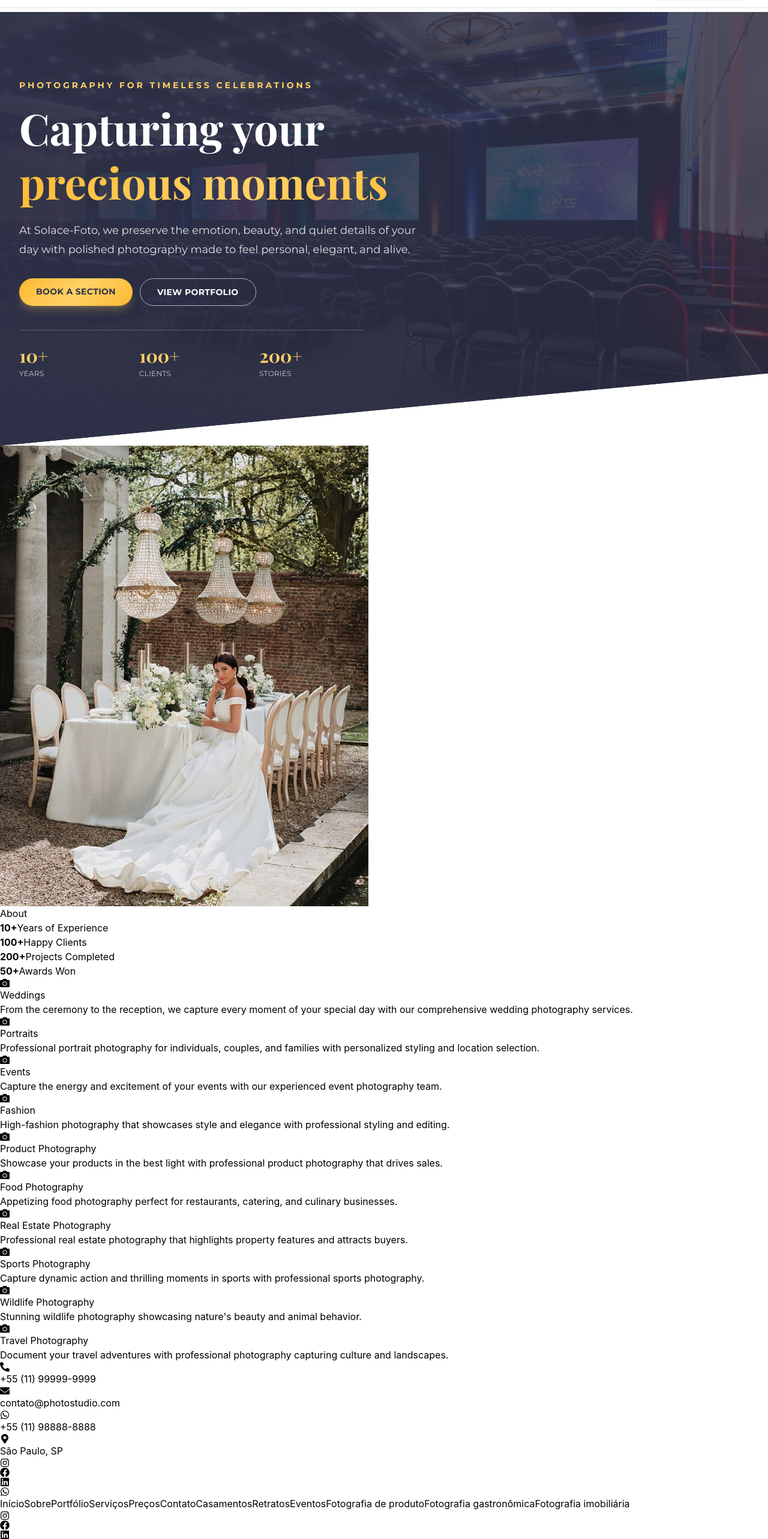
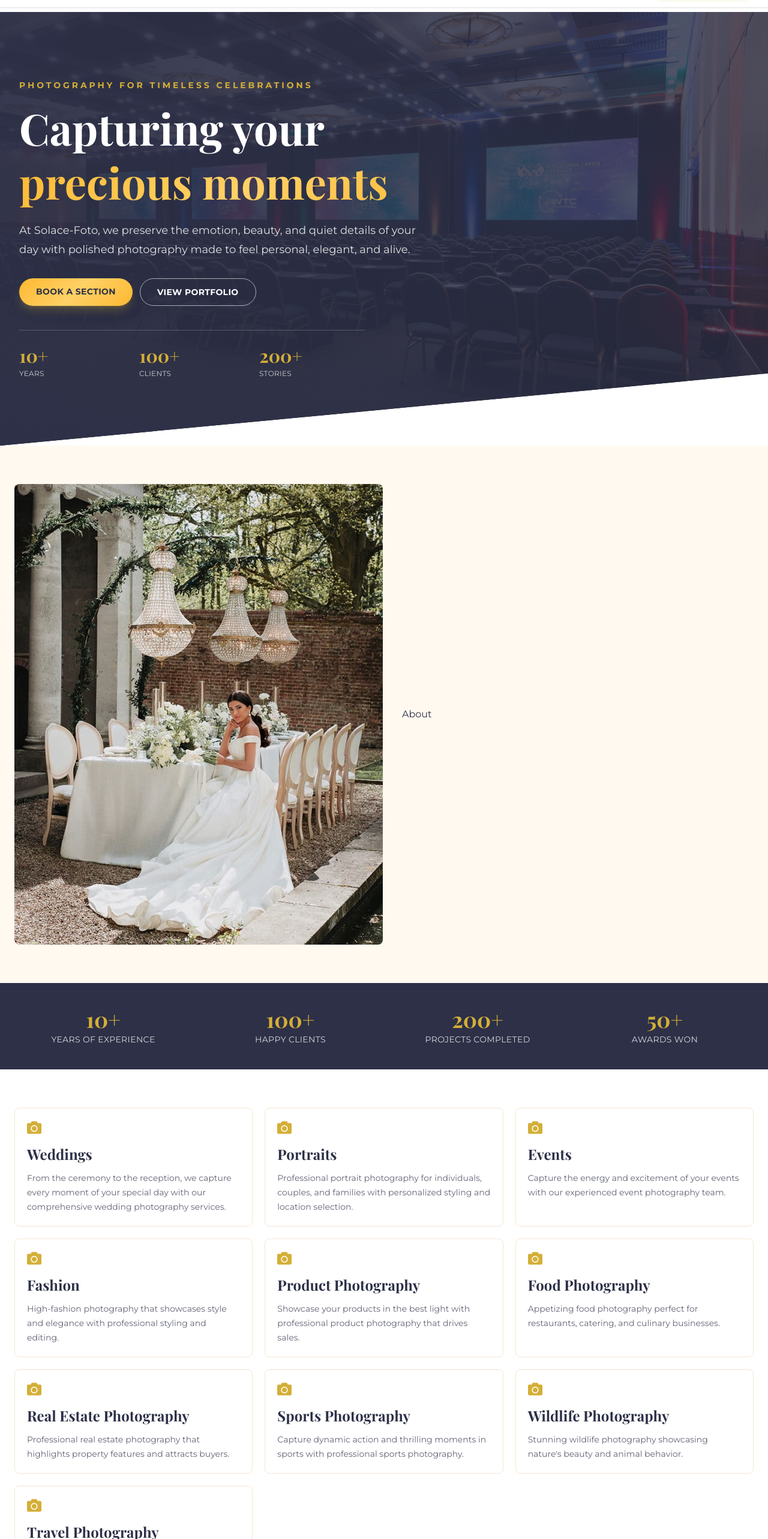
Before and after one commit to Ese-Fapo/Soulace-photo, a React (Vite) app in the folder my-app/: page / in a window 1280 px wide. Shown: the part 60-2626 px from the top of the page at 60% size. Built offline with nearby package versions, Linux system fonts and the light colour scheme.

Commit message:
THEMEcolor

```diff
--- a/my-app/src/App.jsx
+++ b/my-app/src/App.jsx
@@ -18,7 +18,7 @@ const App = () => {
     offset: true })
   }, [])
   return (
-    <div>
+    <div className='w-full max-w-full overflow-x-clip'>
       <Navbar />
       <Hero />
       <About />
--- a/my-app/src/components/About.jsx
+++ b/my-app/src/components/About.jsx
@@ -2,9 +2,15 @@ import { assets } from '../assets/asset'
 
 const About = () => {
   return (
-    <section id="about">
-      <img src={assets.aboutImg} alt="Bride portrait" />
-      <div>About</div>
+    <section id="about" className="w-full max-w-full overflow-x-clip bg-cream px-4 py-16 sm:px-6">
+      <div className="mx-auto flex w-full max-w-7xl flex-col items-center gap-8 md:flex-row">
+        <img
+          className="h-auto w-full max-w-md rounded-lg object-cover"
+          src={assets.aboutImg}
+          alt="Bride portrait"
+        />
+        <div className="w-full min-w-0 max-w-2xl font-montserrat text-charcoal">About</div>
+      </div>
     </section>
   )
 }
--- a/my-app/src/components/Contact.jsx
+++ b/my-app/src/components/Contact.jsx
@@ -2,27 +2,40 @@ import { contactInfo, socialLinks } from '../assets/asset'
 
 const Contact = () => {
   return (
-    <section id="contact">
+    <section id="contact" className="w-full max-w-full overflow-x-clip bg-cream px-4 py-16 sm:px-6">
+      <div className="mx-auto flex w-full max-w-7xl flex-col gap-4 sm:grid sm:grid-cols-2 lg:grid-cols-4">
       {contactInfo.map((item) => {
         const Icon = item.icon
 
         return (
-          <a key={item.id} href={item.href}>
-            <Icon />
-            <span>{item.value}</span>
+          <a
+            key={item.id}
+            href={item.href}
+            className="flex min-w-0 max-w-full items-center gap-3 rounded-lg bg-white p-4 font-montserrat text-sm text-charcoal shadow-sm"
+          >
+            <Icon className="shrink-0 text-gold" />
+            <span className="min-w-0 break-words">{item.value}</span>
           </a>
         )
       })}
+      </div>
 
+      <div className="mx-auto mt-6 flex w-full max-w-7xl flex-wrap justify-center gap-3">
       {socialLinks.map((item) => {
         const Icon = item.icon
 
         return (
-          <a key={item.id} href={item.href} aria-label={item.label}>
-            <Icon />
+          <a
+            key={item.id}
+            href={item.href}
+            aria-label={item.label}
+            className="flex h-11 w-11 shrink-0 items-center justify-center rounded-full bg-charcoal text-white transition-colors duration-300 hover:bg-rose"
+          >
+            <Icon className="max-w-full" />
           </a>
         )
       })}
+      </div>
     </section>
   )
 }
--- a/my-app/src/components/Footer.jsx
+++ b/my-app/src/components/Footer.jsx
@@ -2,15 +2,16 @@ import { quickLinks, serviceLinks, socialLinks } from '../assets/asset'
 
 const Footer = () => {
   return (
-    <footer>
+    <footer className="w-full max-w-full overflow-x-clip bg-charcoal px-4 py-8 text-white sm:px-6">
+      <div className="mx-auto flex w-full max-w-7xl flex-wrap items-center justify-center gap-x-5 gap-y-3">
       {quickLinks.map((link) => (
-        <a key={link.id} href={link.href}>
+        <a key={link.id} href={link.href} className="max-w-full break-words font-montserrat text-sm text-white/80 hover:text-gold">
           {link.label}
         </a>
       ))}
 
       {serviceLinks.map((link) => (
-        <a key={link.id} href={link.href}>
+        <a key={link.id} href={link.href} className="max-w-full break-words font-montserrat text-sm text-white/80 hover:text-gold">
           {link.label}
         </a>
       ))}
@@ -19,11 +20,17 @@ const Footer = () => {
         const Icon = link.icon
 
         return (
-          <a key={link.id} href={link.href} aria-label={link.label}>
-            <Icon />
+          <a
+            key={link.id}
+            href={link.href}
+            aria-label={link.label}
+            className="flex h-9 w-9 shrink-0 items-center justify-center rounded-full bg-white/10 text-white hover:bg-gold hover:text-charcoal"
+          >
+            <Icon className="max-w-full" />
           </a>
         )
       })}
+      </div>
     </footer>
   )
 }
--- a/my-app/src/components/Hero.jsx
+++ b/my-app/src/components/Hero.jsx
@@ -2,11 +2,11 @@ import { assets } from '../assets/asset'
 
 const Hero = () => {
   return (
-    <section id='home' className='clip-path hero relative min-h-[100svh] pt-16 sm:pt-20'>
-      <div className='relative flex min-h-[calc(100svh-4rem)] items-center overflow-hidden sm:min-h-[calc(100svh-5rem)]'>
-        <div className='absolute inset-0 z-0 hero-bg'>
+    <section id='home' className='clip-path hero relative min-h-[100svh] w-full max-w-full overflow-x-clip pt-16 sm:pt-20'>
+      <div className='relative flex min-h-[calc(100svh-4rem)] w-full max-w-full items-center overflow-hidden sm:min-h-[calc(100svh-5rem)]'>
+        <div className='absolute inset-0 z-0 max-w-full overflow-hidden hero-bg'>
           <img
-            className='h-full w-full object-cover object-center sm:object-center lg:object-[center_45%]'
+            className='h-full w-full max-w-full object-cover object-center sm:object-center lg:object-[center_45%]'
             src={assets.bgImg}
             alt='Elegant event hall prepared for a photography session'
           />
@@ -14,50 +14,50 @@ const Hero = () => {
           <div className='absolute inset-x-0 bottom-0 h-40 bg-gradient-to-t from-charcoal/70 to-transparent'></div>
         </div>
 
-        <div className='relative z-10 mx-auto flex w-full max-w-7xl justify-center px-4 sm:px-6 md:px-8 lg:justify-start'>
-          <div className='w-full max-w-3xl py-14 text-center sm:py-20 md:py-24 lg:py-28 lg:text-left'>
-            <p className='mx-auto mb-4 max-w-[18rem] font-montserrat text-xs font-bold uppercase tracking-[0.22em] text-gold sm:max-w-none sm:text-sm sm:tracking-[0.28em] lg:mx-0'>
+        <div className='relative z-10 mx-auto flex min-w-0 w-full max-w-7xl justify-center px-4 sm:px-6 md:px-8 lg:justify-start'>
+          <div className='min-w-0 w-full max-w-3xl py-14 text-center sm:py-20 md:py-24 lg:py-28 lg:text-left'>
+            <p className='mx-auto mb-4 max-w-full font-montserrat text-xs font-bold uppercase tracking-[0.14em] text-gold min-[380px]:max-w-[18rem] min-[380px]:tracking-[0.22em] sm:max-w-none sm:text-sm sm:tracking-[0.28em] lg:mx-0'>
               Photography for timeless celebrations
             </p>
-            <h1 className='mx-auto mb-5 max-w-[20rem] font-playerfair text-4xl font-bold leading-tight text-white min-[380px]:max-w-[24rem] min-[380px]:text-5xl sm:max-w-2xl sm:text-6xl md:text-7xl lg:mx-0 lg:max-w-3xl'>
+            <h1 className='mx-auto mb-5 max-w-full break-words font-playerfair text-4xl font-bold leading-tight text-white min-[380px]:max-w-[24rem] min-[380px]:text-5xl sm:max-w-2xl sm:text-6xl md:text-7xl lg:mx-0 lg:max-w-3xl'>
               Capturing your
               <span className='block text-gradient-gold'>precious moments</span>
             </h1>
-            <p className='mx-auto max-w-xl font-montserrat text-sm leading-7 text-white/85 sm:text-base sm:leading-8 md:text-lg lg:mx-0 lg:max-w-2xl'>
+            <p className='mx-auto max-w-full font-montserrat text-sm leading-7 text-white/85 sm:max-w-xl sm:text-base sm:leading-8 md:text-lg lg:mx-0 lg:max-w-2xl'>
               At Solace-Foto, we preserve the emotion, beauty, and quiet details
               of your day with polished photography made to feel personal,
               elegant, and alive.
             </p>
 
-            <div className='mx-auto mt-8 flex w-full max-w-sm flex-col gap-3 sm:max-w-none sm:flex-row sm:justify-center lg:mx-0 lg:justify-start'>
+            <div className='mx-auto mt-8 flex w-full max-w-full flex-col gap-3 sm:max-w-none sm:flex-row sm:justify-center lg:mx-0 lg:justify-start'>
               <a
                 href='#contact'
-                className='rounded-full bg-gradient-gold px-6 py-3 text-center font-montserrat text-sm font-bold uppercase tracking-wide text-charcoal shadow-lg shadow-gold/25 transition-all duration-300 hover:-translate-y-0.5 hover:shadow-xl hover:shadow-gold/35 focus-visible:outline-2 focus-visible:outline-offset-2 focus-visible:outline-gold sm:px-7'
+                className='w-full max-w-full rounded-full bg-gradient-gold px-6 py-3 text-center font-montserrat text-sm font-bold uppercase tracking-wide text-charcoal shadow-lg shadow-gold/25 transition-all duration-300 hover:-translate-y-0.5 hover:shadow-xl hover:shadow-gold/35 focus-visible:outline-2 focus-visible:outline-offset-2 focus-visible:outline-gold sm:w-auto sm:px-7'
               >
                 Book a Section
               </a>
               <a
                 href='#portfolio'
-                className='rounded-full border border-white/60 px-6 py-3 text-center font-montserrat text-sm font-bold uppercase tracking-wide text-white transition-all duration-300 hover:-translate-y-0.5 hover:border-gold hover:bg-white/10 focus-visible:outline-2 focus-visible:outline-offset-2 focus-visible:outline-white sm:px-7'
+                className='w-full max-w-full rounded-full border border-white/60 px-6 py-3 text-center font-montserrat text-sm font-bold uppercase tracking-wide text-white transition-all duration-300 hover:-translate-y-0.5 hover:border-gold hover:bg-white/10 focus-visible:outline-2 focus-visible:outline-offset-2 focus-visible:outline-white sm:w-auto sm:px-7'
               >
                 View Portfolio
               </a>
             </div>
 
-            <div className='mx-auto mt-8 grid max-w-sm grid-cols-3 gap-2 border-t border-white/20 pt-5 text-white sm:mt-10 sm:max-w-xl sm:gap-6 sm:pt-6 lg:mx-0'>
-              <div>
+            <div className='mx-auto mt-8 grid w-full max-w-full grid-cols-3 gap-2 border-t border-white/20 pt-5 text-white sm:mt-10 sm:max-w-xl sm:gap-6 sm:pt-6 lg:mx-0'>
+              <div className='min-w-0'>
                 <p className='font-playerfair text-2xl font-bold text-gold sm:text-3xl'>10+</p>
                 <p className='mt-1 font-montserrat text-[0.68rem] uppercase tracking-wide text-white/75 sm:text-xs'>
                   Years
                 </p>
               </div>
-              <div>
+              <div className='min-w-0'>
                 <p className='font-playerfair text-2xl font-bold text-gold sm:text-3xl'>100+</p>
                 <p className='mt-1 font-montserrat text-[0.68rem] uppercase tracking-wide text-white/75 sm:text-xs'>
                   Clients
                 </p>
               </div>
-              <div>
+              <div className='min-w-0'>
                 <p className='font-playerfair text-2xl font-bold text-gold sm:text-3xl'>200+</p>
                 <p className='mt-1 font-montserrat text-[0.68rem] uppercase tracking-wide text-white/75 sm:text-xs'>
                   Stories
--- a/my-app/src/components/Navbar.jsx
+++ b/my-app/src/components/Navbar.jsx
@@ -32,8 +32,8 @@ const Navbar = () => {
   }, [])
 
   return (
-    <nav className='fixed left-0 right-0 top-0 z-50 w-full bg-white/95 shadow-sm backdrop-blur-sm'>
-      <div className='mx-auto max-w-7xl px-4 py-3 sm:px-6 lg:py-4'>
+    <nav className='fixed left-0 right-0 top-0 z-50 w-full max-w-full overflow-x-clip bg-white/95 shadow-sm backdrop-blur-sm'>
+      <div className='mx-auto w-full max-w-7xl px-4 py-3 sm:px-6 lg:py-4'>
         <div className='flex min-w-0 items-center justify-between gap-3'>
           {/* Logo */}
           <a
@@ -87,7 +87,7 @@ const Navbar = () => {
       {isOpen && (
         <div
           id='mobile-navigation'
-          className='absolute left-0 right-0 top-full max-h-[calc(100vh-4.25rem)] overflow-y-auto border-t border-chamegane bg-white px-4 py-4 shadow-lg xl:hidden'
+          className='absolute left-0 right-0 top-full w-full max-w-full overflow-x-clip max-h-[calc(100vh-4.25rem)] overflow-y-auto border-t border-chamegane bg-white px-4 py-4 shadow-lg xl:hidden'
         >
           <div className='mx-auto grid max-w-7xl grid-cols-1 gap-2 sm:grid-cols-2 md:grid-cols-3'>
             {navLinks.map((link) => (
--- a/my-app/src/components/Services.jsx
+++ b/my-app/src/components/Services.jsx
@@ -2,18 +2,22 @@ import { services } from '../assets/asset'
 
 const Services = () => {
   return (
-    <section id="services">
+    <section id="services" className="w-full max-w-full overflow-x-clip bg-white px-4 py-16 sm:px-6">
+      <div className="mx-auto grid w-full max-w-7xl grid-cols-1 gap-5 sm:grid-cols-2 lg:grid-cols-3">
       {services.map((service) => {
         const Icon = service.icon
 
         return (
-          <article key={service.id}>
-            <Icon />
-            <h3>{service.title}</h3>
-            <p>{service.description}</p>
+          <article key={service.id} className="min-w-0 rounded-lg border border-chamegane p-5">
+            <Icon className="mb-4 text-2xl text-gold" />
+            <h3 className="break-words font-playerfair text-2xl font-bold text-charcoal">{service.title}</h3>
+            <p className="mt-3 break-words font-montserrat text-sm leading-6 text-charcoal/75">
+              {service.description}
+            </p>
           </article>
         )
       })}
+      </div>
     </section>
   )
 }
--- a/my-app/src/components/Stats.jsx
+++ b/my-app/src/components/Stats.jsx
@@ -2,13 +2,17 @@ import { stats } from '../assets/asset'
 
 const Stats = () => {
   return (
-    <section>
+    <section className="w-full max-w-full overflow-x-clip bg-charcoal px-4 py-10 sm:px-6">
+      <div className="mx-auto grid w-full max-w-7xl grid-cols-2 gap-4 sm:grid-cols-4">
       {stats.map((item) => (
-        <article key={item.title}>
-          <strong>{item.number}</strong>
-          <span>{item.title}</span>
+        <article key={item.title} className="min-w-0 text-center">
+          <strong className="block font-playerfair text-3xl text-gold sm:text-4xl">{item.number}</strong>
+          <span className="mt-1 block break-words font-montserrat text-xs uppercase tracking-wide text-white/80 sm:text-sm">
+            {item.title}
+          </span>
         </article>
       ))}
+      </div>
     </section>
   )
 }
--- a/my-app/src/index.css
+++ b/my-app/src/index.css
@@ -3,12 +3,40 @@
 @import "tailwindcss";
 
 /* custom styles */
+*,
+*::before,
+*::after {
+  box-sizing: border-box;
+}
+
+html,
+body,
+#root {
+  width: 100%;
+  max-width: 100%;
+  overflow-x: clip;
+}
+
+body {
+  margin: 0;
+}
+
+img,
+picture,
+video,
+canvas,
+svg {
+  display: block;
+  max-width: 100%;
+}
+
 :root {
-  --gold : #FFD166;
+  --gold : #D4AF37;
   --rose: #FF6B8B;
   --cream: #FFF9F0;
   --chamegane: #F5E6D3;
   --charcoal: #2D3047;
+  --accent: #8B6F47;
 }
 
 @theme{
@@ -20,6 +48,7 @@
   --color-cream: var(--cream);
   --color-chamegane: var(--chamegane);
   --color-charcoal: var(--charcoal);
+  --color-accent: var(--accent);
 
   --animate-float: float 6s ease-in-out infinite;
   --animate-fade-in: fadeIn 1s ease-in-out;
@@ -60,7 +89,7 @@
   background-clip: text;
 }
 .text-gradient-rose{
-  background: linear-gradient(135deg, #FF6B8B 0%, #FF8E9E 50%, #FF6B8B 100%);
+  background: linear-gradient(135deg, #CFA5A5 0%, #FF8E9E 50%, #FF6B8B 100%);
   -webkit-background-clip: text;
   -webkit-text-fill-color: transparent;
   background-clip: text;
```
